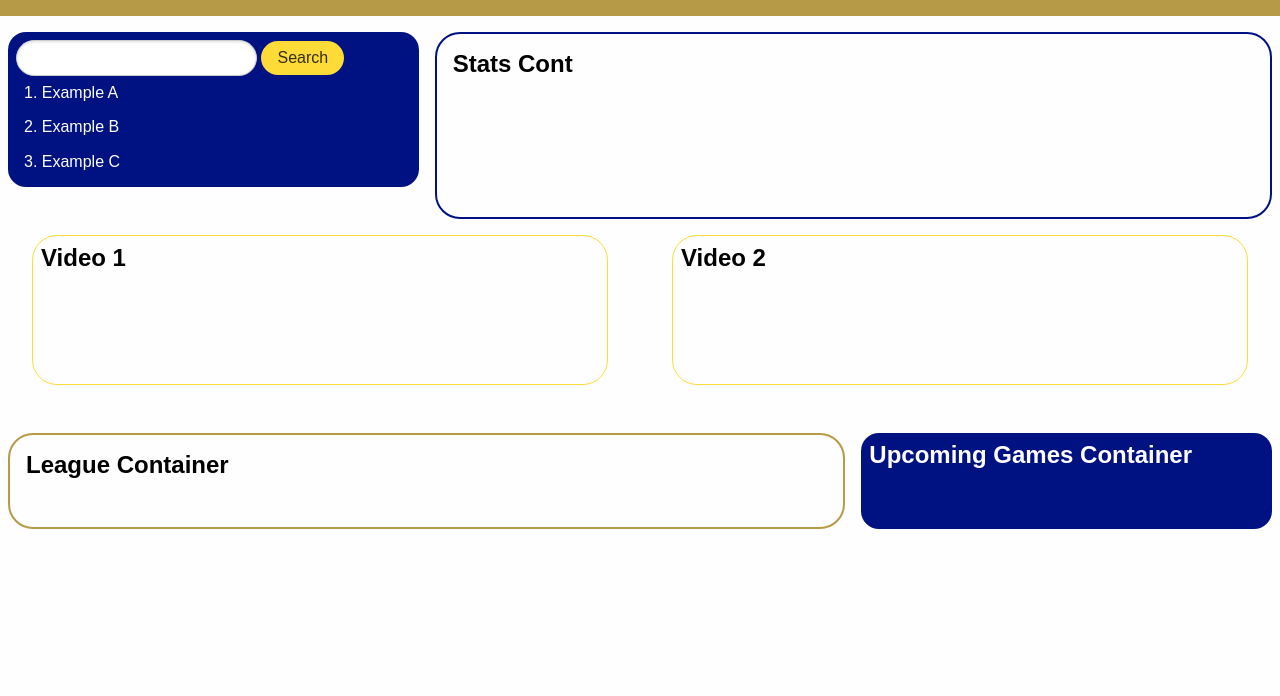
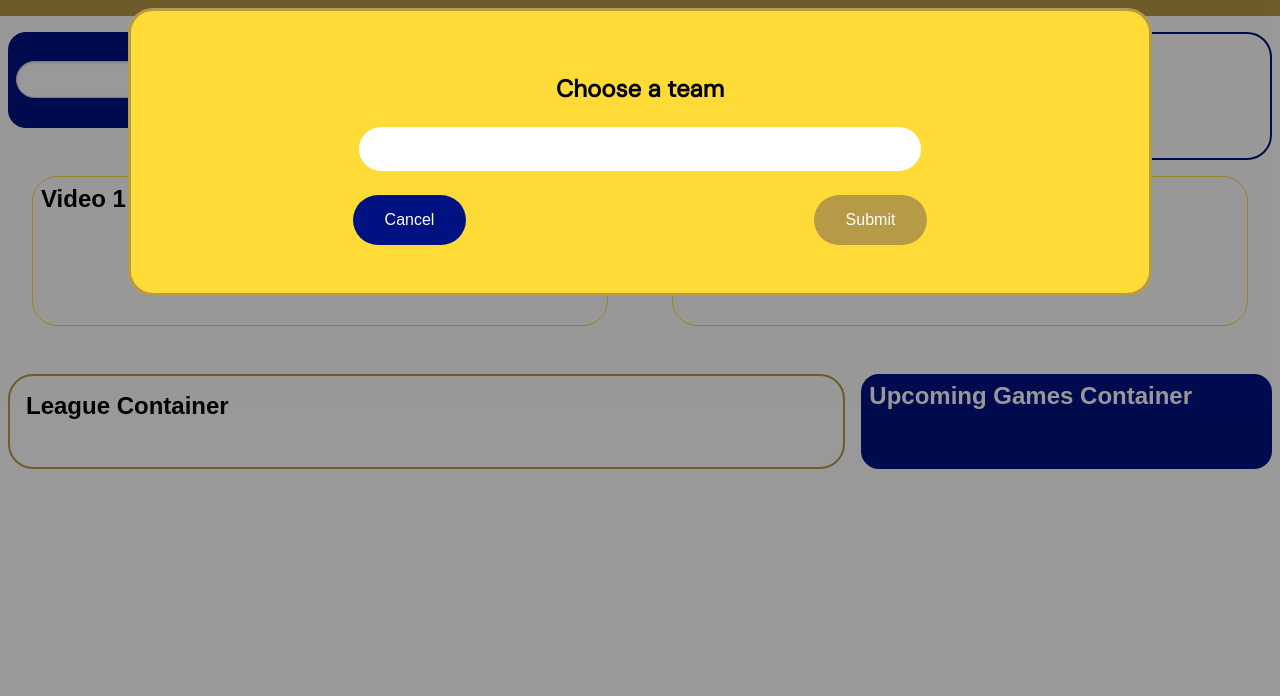
Before and after one commit to roseandlily33/englishFootballTracker32, a plain HTML site: page index.html in a window 1280 px wide. Shown: the part 104-800 px from the top of the page. Drawn offline with nearby package versions, Linux system fonts and the light colour scheme; no server answers.

Commit message:
Made the modal and the results are displaying

```diff
--- a/assets/CSS/style.css
+++ b/assets/CSS/style.css
@@ -3,6 +3,7 @@
     --gold: #B69A47;
     --white: #FEFEFE;
     --yellow: #FEDB37;
+    --hoverColor: #F28928;
     --headings: 'Bebas Neue', cursive;
     --main: 'DM Sans', sans-serif;
 }
@@ -26,7 +27,79 @@ h1 {
     font-family: var(--headings);
     font-size: 3em;
 }
+/* Modal */
+#modal{
+    position: fixed;
+    background-color: rgba(0,0,0,0.4);
+    z-index: 1;
+    height: 100%;
+    width: 100%;
+    left: 0;
+    top: 0;
+    padding-top: 7em;
+    overflow: auto;
+}
+#modalCont{
+    width: 80%;
+    margin: auto;
+    padding: 2em;
+    background-color: var(--yellow);
+    border: 3px solid var(--gold);
+    border-radius: 25px;
+}
+#pickMe{
+    display: flex;
+    flex-direction: column;
+    padding: 0.5em;
 
+}
+label{
+   font-family: var(--main);
+   padding-inline: 0.5em;
+   padding-block: 1em;
+   font-size: 1.5rem;
+   font-weight: 700;
+   text-align: center;
+}
+input{
+    display: flex;
+    align-self: center;
+    border: none;
+    border-radius: 25px;
+    width: 60%;
+    text-align: center;
+    padding: 0.8em;
+}
+#buttonCont{
+    display: flex;
+    justify-content: space-around;
+    padding: 1em;
+}
+#cancel, #submit{
+    border: none;
+    border-radius: 25px;
+    padding: 1em 2em;
+    margin-inline: 2em;
+}
+#cancel{
+    background-color: var(--blue);
+    color: var(--white);
+}
+#submit{
+    background-color: var(--gold);
+    color: var(--white);
+}
+#cancel:hover{
+    background-color: var(--hoverColor);
+
+}
+#submit:hover{
+    background-color: var(--hoverColor);
+}
+/* Hides the main content until button is clicked */
+.hide {
+    display: none;
+}
 /*Search Container with displayed favourites */
 #searchCont {
     margin-block: 1em;
@@ -51,6 +124,11 @@ h1 {
     background-color: var(--white);
     color: var(--blue);
     cursor: pointer;
+}
+.searchedFor{
+    font-size: 16px;
+    color: var(--white);
+    padding: 0.4em;
 }
 
 /*Stats Container */
--- a/assets/JavaScript/script.js
+++ b/assets/JavaScript/script.js
@@ -1,3 +1,51 @@
+//Pop up modal:
+let htmlSubmitBtn = document.getElementById('innerSubmit');
+let submitBtn = document.getElementById('submit');
+let modalEl = document.getElementById('modal');
+let mainContent = document.getElementById('mainContent')
+let cancelBtn = document.getElementById('cancel');
+let faveTeamCont = document.getElementById('faveTeams');
+
+let storedTeams = [];
+//Cancel btn
+cancelBtn.addEventListener('click', function(e){
+   e.preventDefault();
+   modalEl.classList.add('hide');
+})
+//Deals with the on html submit btn
+htmlSubmitBtn.addEventListener('click', function(e){
+    e.preventDefault();
+    let searchedTeam = document.getElementById('formSearch').value;
+    savedTeam(searchedTeam);
+  //  searchedTeam.value = "";
+})
+//Deals with the modal submit btn
+submitBtn.addEventListener('click', function(e){
+  e.preventDefault();
+   modalEl.classList.add('hide');
+   //get the value
+   let searchedTeam = document.getElementById('modalSearch').value;
+   savedTeam(searchedTeam);
+});
+//Store in local storage:
+function savedTeam(searchedTeam){
+    storedTeams.push(searchedTeam);
+     localStorage.setItem('storedTeams', JSON.stringify(storedTeams));
+     console.log(storedTeams);
+     returnTeam();
+}
+//Return from local storage:
+function returnTeam(){
+    faveTeamCont.innerHTML = "";
+    let storedParse = JSON.parse(localStorage.getItem('storedTeams'));
+    for(let i = 0; i < storedParse.length; i++){
+        let showTeam = storedParse[i];
+        let newli = document.createElement('h6');
+        newli.textContent = showTeam;
+        newli.classList.add('searchedFor');
+        faveTeamCont.append(newli);
+    }
+}
 const footballAPIkey = 'caf956943f00c7484c8ee343fb5a56b22a6b7195aa7db3bc3ec6bb4d64097792'
 
 //{"country_id":"44","country_name":"England","league_id":"153","league_name":"Championship","league_season":"2022/2023"
@@ -16,4 +64,4 @@ function matches(team) {
     })
 }
 
-matches();
+//matches();
--- a/index.html
+++ b/index.html
@@ -20,20 +20,47 @@
     <header class="pure-u-1-1">
         <h1>Football Tracker</h1>
     </header>
+    <!--Pop up modal-->
+    <div id="modal" class="pure-g">
+        <div id="modalCont" class="pure-u-1">
+            <div id="pickMe">
+                <label for="teams">Choose a team</label>
+           <input id="modalSearch" list="teams" name="teams">
+           <datalist id="teams">
+            <option value="Aveley">
+            </option>
+            <option value="Lancaster City">
+            </option>
+            <option value="Stourbridge">
+            </option>
+            <option value="Salisbury"></option>
+            <option value="Kingstonian"></option>
+           </datalist>
+
+            </select>
+        </div>
+<!--Bottom buttons-->
+            <div id="buttonCont">
+            <button id="cancel">Cancel</button>
+            <button id="submit">Submit</button>
+        </div>
+        </div>
+    </div>
+<div id="mainContent" class="">
     <!--Search Bar-->
     <div class="pure-g">
         <div class="pure-u-1 pure-u-md-1-3">
         <div id="searchCont">
              <form class="pure-form">
-            <input type="text" class="pure-input-rounded" />
-            <button type="submit" class="pure-button">Search</button>
+            <input id="formSearch" type="text" class="pure-input-rounded" />
+            <button
+            id="innerSubmit"
+            type="submit" class="pure-button"
+            >Search</button>
         </form>
         <div id="faveTeams">
-            <!--Styling purposes-->
             <ul>
-                <li>1. Example A</li>
-                <li>2. Example B</li>
-                <li>3. Example C</li>
+
             </ul>
 
         </div>
@@ -86,7 +113,7 @@
 
         </div>
     </div> -->
-
+</div>
     <script src="./assets/JavaScript/script.js"></script>
 </body>
 </html>
```
